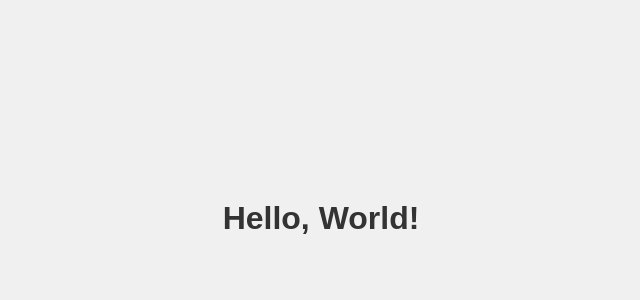
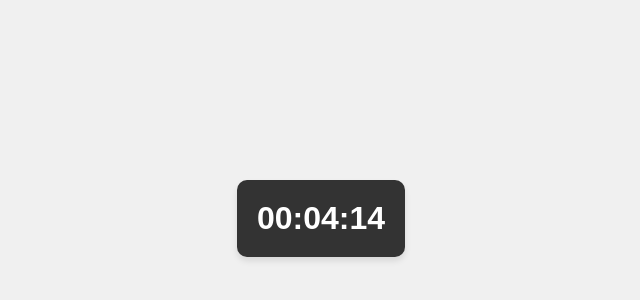
Before and after one commit to anarrowroad/PlotDataWebApp, a plain HTML site: page index.html in a window 1280 px wide. Shown: the part 182-482 px from the top of the page, without its empty margins (319-959 px from the left). Drawn offline with Linux system fonts and the light colour scheme.

Commit message:
Update index.html

```diff
--- a/index.html
+++ b/index.html
@@ -3,7 +3,7 @@
 <head>
     <meta charset="UTF-8">
     <meta name="viewport" content="width=device-width, initial-scale=1.0">
-    <title>Hello World</title>
+    <title>Current Time</title>
     <style>
         body {
             display: flex;
@@ -13,15 +13,37 @@
             margin: 0;
             font-family: Arial, sans-serif;
             background-color: #f0f0f0;
-            color: #333;
         }
-        .message {
+        .clock {
             font-size: 2rem;
             font-weight: bold;
+            background: #333;
+            color: #fff;
+            padding: 20px;
+            border-radius: 10px;
+            box-shadow: 0 4px 6px rgba(0,0,0,0.1);
         }
     </style>
 </head>
 <body>
-    <div class="message">Hello, World!</div>
+    <div class="clock" id="clock"></div>
+
+    <script>
+        function updateTime() {
+            const now = new Date();
+            const hours = String(now.getHours()).padStart(2, '0');
+            const minutes = String(now.getMinutes()).padStart(2, '0');
+            const seconds = String(now.getSeconds()).padStart(2, '0');
+            const timeString = `${hours}:${minutes}:${seconds}`;
+
+            document.getElementById('clock').textContent = timeString;
+        }
+
+        // Update time every second
+        setInterval(updateTime, 1000);
+
+        // Initial call to set the time immediately on page load
+        updateTime();
+    </script>
 </body>
 </html>
```
